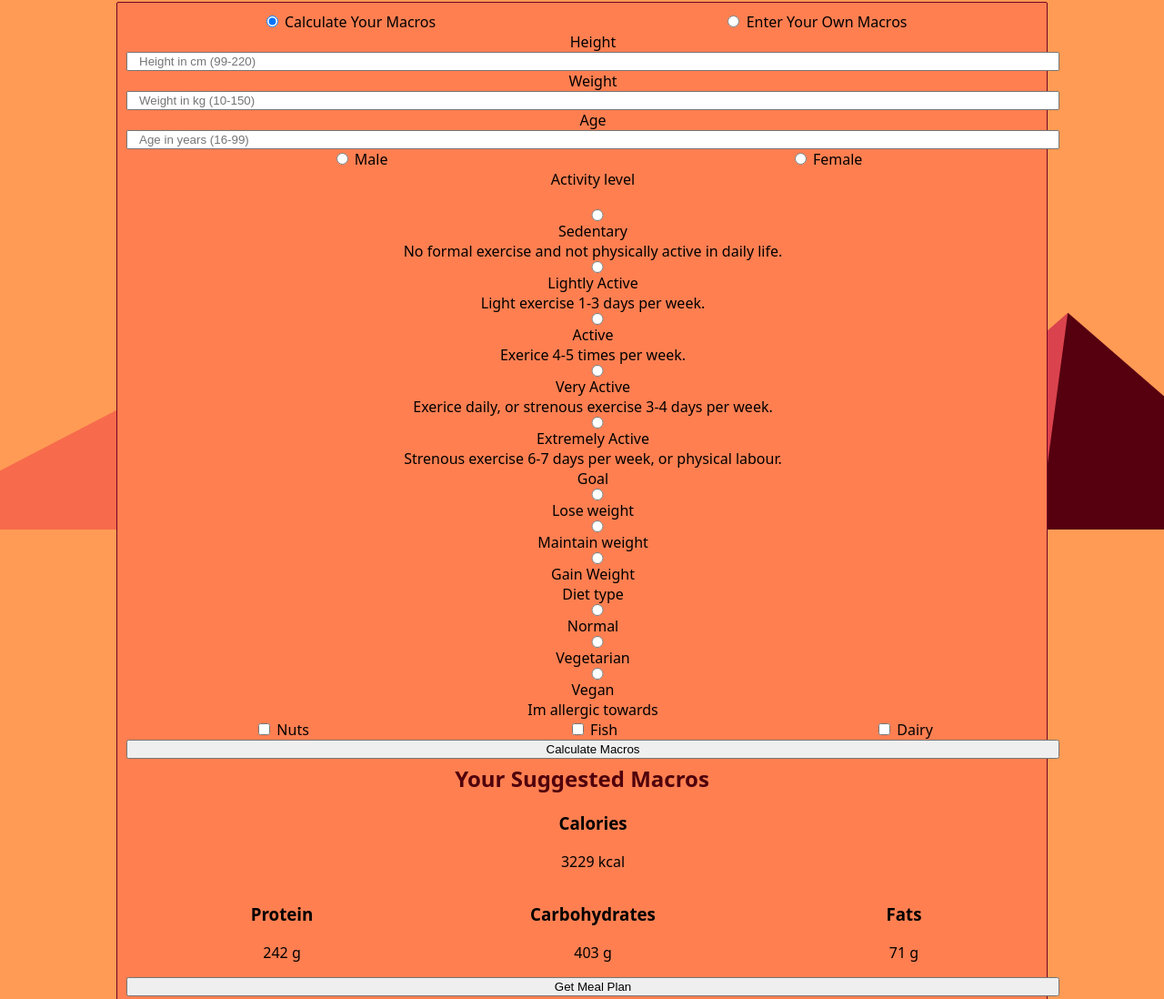
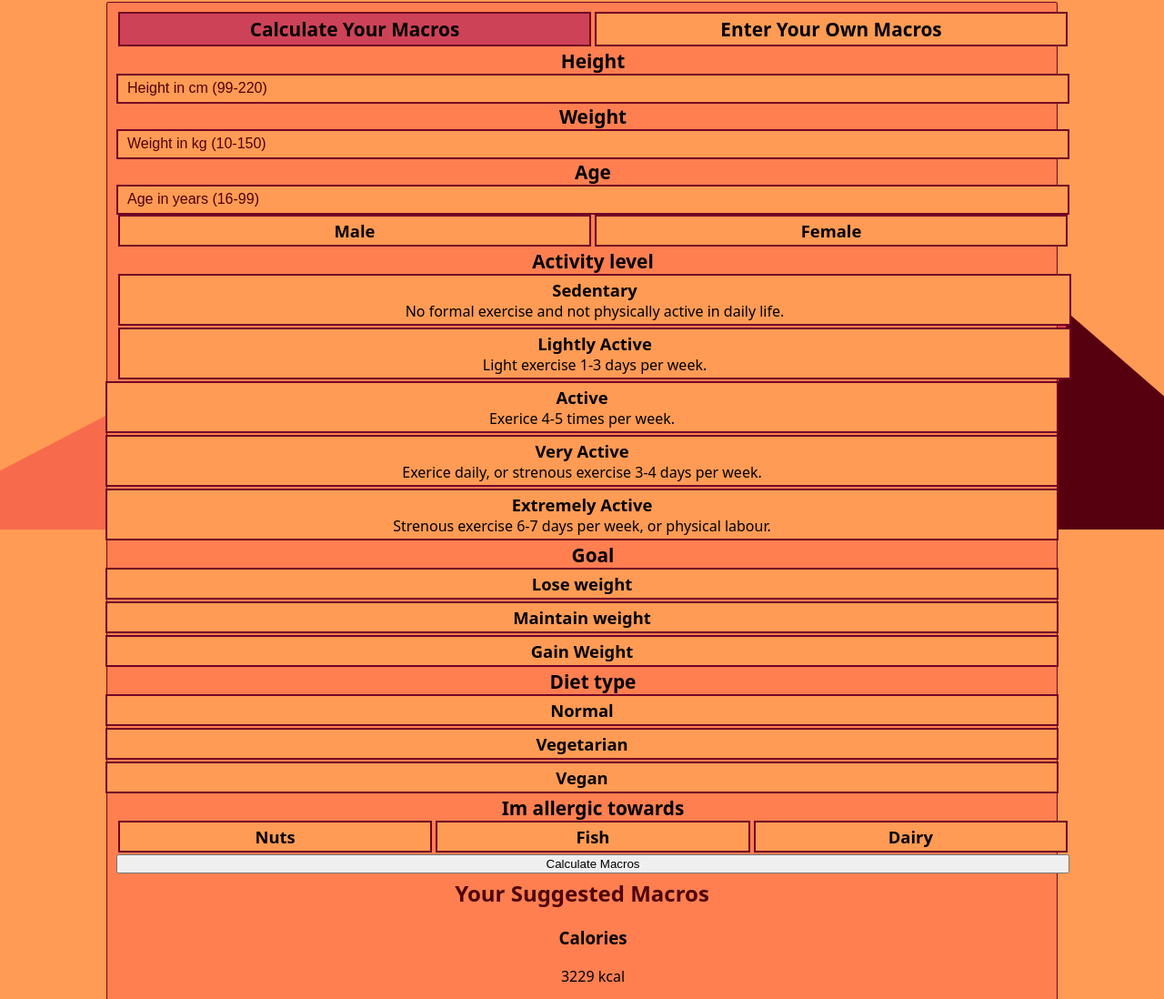
Before and after one commit to make-it-bit/Arti-Project7, a website built with webpack: page src/index.html in a window 1280 px wide. Shown: the part 218-1316 px from the top of the page at 91% size. Built offline with nearby package versions, Linux system fonts and the light colour scheme.

Commit message:
more styling

```diff
--- a/src/index.html
+++ b/src/index.html
@@ -16,122 +16,145 @@
         </header>
         <main>
             <section class="form_section">
+                <div class="container">
                     <div class="row form_selector">
-                    <label for="calculate_your_macros" class="col">
+                        <label for="calculate_your_macros" class="col radio_label big_label">
                             <input type="radio" id="calculate_your_macros" name="form_type" checked/>
                             <span>Calculate Your Macros</span>
                         </label>
-                    <label for="enter_your_macros" class="col">
+                        <label for="enter_your_macros" class="col radio_label big_label">
                             <input type="radio" id="enter_your_macros" name="form_type"/>
                             <span>Enter Your Own Macros</span>
                         </label>
                     </div>
+                </div>
                 <form class="form1 container">
-                   <div class="row">
-                        <label for="form1_height_input">Height</label>
+                   <div class="row new_form_item">
+                        <label for="form1_height_input" class="big_label">Height</label>
                         <input type="number" id="form1_height_input" min="99" max="220" placeholder="Height in cm (99-220)" required/>
                    </div>
-                   <div class="row">
-                        <label for="form1_weight_input">Weight</label>
+                   <div class="row new_form_item">
+                        <label for="form1_weight_input" class="big_label">Weight</label>
                         <input type="number" id="form1_weight_input" min="10" max="150" placeholder="Weight in kg (10-150)" required/>
                    </div>
-                   <div class="row">
-                        <label for="form1_age_input">Age</label>
+                   <div class="row new_form_item">
+                        <label for="form1_age_input" class="big_label">Age</label>
                         <input type="number" id="form1_age_input" min="16" max="99" placeholder="Age in years (16-99)" required/>
                    </div>
-                    <div class="row d-flex justify-content-center">
-                        <label for="form1_radio_gender_male" class="col-md-6">
+                    <div class="row d-flex justify-content-center new_form_item">
+                        <label for="form1_radio_gender_male" class="col radio_label small_label">
                             <input type="radio" name="form1_gender_radio" value="male" id="form1_radio_gender_male" required/>
                             <span>Male</span>
                         </label>
-                        <label for="form1_radio_gender_female" class="col-md-6">
+                        <label for="form1_radio_gender_female" class="col radio_label small_label">
                             <input type="radio" name="form1_gender_radio" value="female" id="form1_radio_gender_female" required/>
                             <span>Female</span>
                         </label>
                     </div>
                     <!--Activity level starts here-->
-                    <div class="row justify-content-center">
-                        <label for="form1_activity_level_radio">Activity level</label>
+                    <div class="row justify-content-center new_form_item">
+                        <label for="form1_activity_level_radio" class="big_label"><span>Activity level</span></label>
                     </div>
-                    <br/>
-                    <label for="form1_activity_level_radio_sedentary" class="row">
+                    <div class="row">
+                        <label for="form1_activity_level_radio_sedentary" class="radio_label small_label">
                             <input type="radio" id="form1_activity_level_radio_sedentary" name="form1_activity_level_radio" value="sedentary" required/>
                             <span>Sedentary</span>
                             <span>No formal exercise and not physically active in daily life.</span>
                         </label>
-                    <label for="form1_activity_level_radio_lightly_active" class="row">
+                    </div>
+                    <div class="row">
+                        <label for="form1_activity_level_radio_lightly_active" class="radio_label small_label">
                             <input type="radio" id="form1_activity_level_radio_lightly_active" name="form1_activity_level_radio" value="lightly_active" required/>
                             <span>Lightly Active</span>
                             <span>Light exercise 1-3 days per week.</span>
                         </label>
-                    <label for="form1_activity_level_radio_active" class="row">
+                    </div>
+                    <div class="row">
+                        <label for="form1_activity_level_radio_active" class="row radio_label small_label">
                             <input type="radio" id="form1_activity_level_radio_active" name="form1_activity_level_radio" value="active" required/>
                             <span>Active</span>
                             <span>Exerice 4-5 times per week.</span>
                         </label>
-                    <label for="form1_activity_level_radio_very_active" class="row">
+                    </div>
+                    <div class="row">
+                        <label for="form1_activity_level_radio_very_active" class="row radio_label small_label">
                             <input type="radio" id="form1_activity_level_radio_very_active" name="form1_activity_level_radio" value="very_active" required/>
                             <span>Very Active</span>
                             <span>Exerice daily, or strenous exercise 3-4 days per week.</span>
                         </label>
-                    <label for="form1_activity_level_radio_extremely_active" class="row">
+                    </div>
+                    <div class="row">
+                        <label for="form1_activity_level_radio_extremely_active" class="row radio_label small_label">
                             <input type="radio" id="form1_activity_level_radio_extremely_active" name="form1_activity_level_radio" value="extremely_active" required/>
                             <span>Extremely Active</span>
                             <span>Strenous exercise 6-7 days per week, or physical labour.</span>
                         </label>
+                    </div>
                     <!--Goal-->
+                    <div class="row new_form_item">
+                        <label for="form1_weight_goal_radio" class="big_label">Goal</label>
+                    </div>
                     <div class="row">
-                        <label for="form1_weight_goal_radio">Goal</label>
-                    </div>
-                    <label for="form1_weight_goal_radio_lose_weight" class="row">
+                        <label for="form1_weight_goal_radio_lose_weight" class="row radio_label small_label">
                             <input type="radio" name="form1_weight_goal_radio" id="form1_weight_goal_radio_lose_weight" value="lose_weight" required/>
                             <span>Lose weight</span>
                         </label>
-                    <label for="form1_weight_goal_radio_maintain_weight" class="row">
+                    </div>
+                    <div class="row">
+                        <label for="form1_weight_goal_radio_maintain_weight" class="row radio_label small_label">
                             <input type="radio" name="form1_weight_goal_radio" id="form1_weight_goal_radio_maintain_weight" value="maintain_weight" required/>
                             <span>Maintain weight</span>
                         </label>
-                    <label for="form1_weight_goal_radio_gain_weight" class="row">
+                    </div>
+                    <div class="row">
+                        <label for="form1_weight_goal_radio_gain_weight" class="row radio_label small_label">
                             <input type="radio" name="form1_weight_goal_radio" id="form1_weight_goal_radio_gain_weight" value="gain_weight" required/>
                             <span>Gain Weight</span>
                         </label>
+                    </div>
                     <!--Diet type-->
+                    <div class="row new_form_item">
+                        <label for="form1_diet_type_radio" class="big_label">Diet type</label>
+                    </div>
                     <div class="row">
-                        <label for="form1_diet_type_radio">Diet type</label>
-                    </div>
-                    <label for="form1_diet_type_radio_normal" class="row">
+                        <label for="form1_diet_type_radio_normal" class="row radio_label small_label">
                             <input type="radio" name="form1_diet_type_radio" id="form1_diet_type_radio_normal" value="normal" required/>
                             <span>Normal</span>
                         </label>
-                    <label for="form1_diet_type_radio_vegetarian" class="row">
+                    </div>
+                    <div class="row">
+                        <label for="form1_diet_type_radio_vegetarian" class="row radio_label small_label">
                             <input type="radio" name="form1_diet_type_radio" id="form1_diet_type_radio_vegetarian" value="vegetarian" required/>
                             <span>Vegetarian</span>
                         </label>
-                    <label for="form1_diet_type_radio_vegan" class="row">
+                    </div>
+                    <div class="row">
+                        <label for="form1_diet_type_radio_vegan" class="row radio_label small_label">
                             <input type="radio" name="form1_diet_type_radio" id="form1_diet_type_radio_vegan" value="vegan" required/>
                             <span>Vegan</span>
                         </label>
-                    <div class="row">
-                        <label>Im allergic towards</label>
-                        <label for="form1_allergy_nuts" class="col-4">
+                    </div>
+                    <div class="row justify-content-center new_form_item">
+                        <label for="form1_allergies" class="big_label">Im allergic towards</label>
+                        <label for="form1_allergy_nuts" class="radio_label col small_label">
                             <input type="checkbox" id="form1_allergy_nuts" name="form1_allergies" value="nuts"/>
                             <span>Nuts</span>
                         </label>
-                        <label for="form1_allergy_fish" class="col-4">
+                        <label for="form1_allergy_fish" class="radio_label col small_label">
                             <input type="checkbox" id="form1_allergy_fish" name="form1_allergies" value="fish"/>
                             <span>Fish</span>
                         </label>
-                        <label for="form1_allergy_dairy" class="col-4">
+                        <label for="form1_allergy_dairy" class="radio_label col small_label">
                             <input type="checkbox" id="form1_allergy_dairy" name="form1_allergies" value="dairy"/>
                             <span>Dairy</span>
                         </label>
                     </div>
-                    <div class="row">
+                    <div class="row new_form_item">
                         <button type="submit" id="form1_submit_button">Calculate Macros</button>
                     </div>
                 </form>
                 <form class="form2 container">
-                    <div class="row">
+                    <div class="row new_form_item">
                         <select id="form2_diet_type_select" required>
                             <option selected disabled>Diet type</option>
                             <option value="normal">Normal</option>
@@ -139,34 +162,34 @@
                             <option value="vegan">Vegan</option>
                         </select>
                     </div>
-                    <div class="row">
+                    <div class="row new_form_item">
                         <input type="number" id="form2_calories" placeholder="Calories" min="1400" max="6000" required/>
                     </div>
-                    <div class="row">
+                    <div class="row new_form_item">
                         <input type="number" id="form2_protein" placeholder="Protein" min="40" max="600" required/>
                     </div>
-                    <div class="row">
+                    <div class="row new_form_item">
                         <input type="number" id="form2_fat" placeholder="Fat" min="15" max="300" required/>
                     </div>
-                    <div class="row">
+                    <div class="row new_form_item">
                         <input type="number" id="form2_carbohydrates" placeholder="Carbohydrates" min="40" max="600"/>
                     </div>
-                    <div class="row">
-                        <label>Im allergic towards</label>
-                        <label for="form2_allergy_nuts" class="col-4">
+                    <div class="row new_form_item">
+                        <label class="big_label"><span>Im allergic towards</span></label>
+                        <label for="form2_allergy_nuts" class="col radio_label small_label">
                             <input type="checkbox" id="form2_allergy_nuts" name="form2_allergies" value="nuts"/>
                             <span>Nuts</span>
                         </label>
-                        <label for="form2_allergy_fish" class="col-4">
+                        <label for="form2_allergy_fish" class="col radio_label small_label">
                             <input type="checkbox" id="form2_allergy_fish" name="form2_allergies" value="fish" required/>
                             <span>Fish</span>
                         </label>
-                        <label for="form2_allergy_dairy" class="col-4">
+                        <label for="form2_allergy_dairy" class="col radio_label small_label">
                             <input type="checkbox" id="form2_allergy_dairy" name="form2_allergies" value="dairy" required/>
                             <span>Dairy</span>
                         </label>
                     </div>
-                    <div class="row">
+                    <div class="row new_form_item">
                         <button type="submit">Generate Meal plan</button>
                     </div>
                 </form>
--- a/src/styles/main-index.scss
+++ b/src/styles/main-index.scss
@@ -33,7 +33,6 @@ header img {
 }
 
 .form_section {
-    box-sizing: border-box;
     text-align: center;
     background-color: variables.$div-background-color;
     width: 80%;
@@ -44,7 +43,53 @@ header img {
 }
 
 input[type=radio] {
-    /*display: none;*/
+    display: none;
+}
+
+input[type=checkbox] {
+    display: none;
+}
+
+.radio_label{
+    background-color: variables.$other-color-1;
+    border: 2px solid variables.$border-color;
+    margin: 2px;
+    padding: 3px;
+}
+
+.radio_label:hover {
+    transform: scale(1.05);
+    transition: 0.3s;
+}
+
+.col:hover {
+    margin: auto 15px;
+}
+
+.radio_label span:first-of-type{
+    font-weight: 600;
+    display: block;
+}
+
+.big_label {
+    font-size: 1.3rem;
+    font-weight: 550;
+}
+
+.small_label span:first-of-type{
+    font-size: 1.15rem;
+}
+
+.radio_label:has(> input:checked) {
+    background-color: variables.$other-color-2;
+}
+
+.new_form_item {
+    margin-top: 12px;
+}
+
+.container{
+    max-width: 90%;
 }
 
 .form_section h2{
@@ -52,6 +97,26 @@ input[type=radio] {
     margin-top: 5px;
     font-weight: 600;
     font-size: 1.5rem;
+}
+
+input[type=number] {
+    padding: 7px 10px;
+    border: 2px solid variables.$border-color;
+    background-color: variables.$other-color-1;
+}
+
+input[type=number]:focus {
+    background: variables.$other-color-2;
+    outline: none;
+}
+
+::placeholder {
+    color: variables.$header-color;
+    font-size: 1rem;
+}
+
+input[type=number]::-webkit-inner-spin-button {
+    -webkit-appearance: none;
 }
 
 footer {
```
Lines whose indentation alone changed are shown as unchanged.
